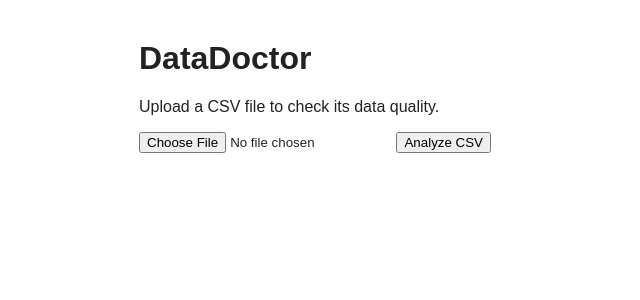
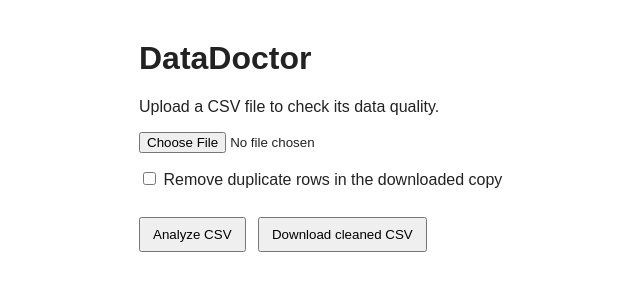
Before and after one commit to akshysasi/DataDoctor, a Flask app: page / in a window 1280 px wide. Shown: the top 300 px of the page, without its empty margins (76-716 px from the left). Run offline with Flask 3, Linux system fonts and the light colour scheme.

Commit message:
Add duplicate removal controls

```diff
--- a/templates/index.html
+++ b/templates/index.html
@@ -33,6 +33,10 @@
         .error {
             color: #b00020;
         }
+        button {
+            margin: 12px 8px 0 0;
+            padding: 8px 12px;
+        }
         pre {
             white-space: pre-wrap;
             overflow-wrap: anywhere;
@@ -44,8 +48,21 @@
     <p>Upload a CSV file to check its data quality.</p>
 
     <form method="post" enctype="multipart/form-data">
-        <input type="file" name="file" accept=".csv" required>
-        <button type="submit">Analyze CSV</button>
+        <p><input type="file" name="file" accept=".csv" required></p>
+
+        <p>
+            <label>
+                <input type="checkbox" name="remove_duplicates" value="yes">
+                Remove duplicate rows in the downloaded copy
+            </label>
+        </p>
+
+        <button type="submit" name="action" value="analyze">
+            Analyze CSV
+        </button>
+        <button type="submit" name="action" value="download">
+            Download cleaned CSV
+        </button>
     </form>
 
     {% if error %}
@@ -56,7 +73,6 @@
         <section>
             <h2>Data preview</h2>
             <p>Showing up to the first 10 rows.</p>
-
             <table>
                 <tr>
                     {% for column in preview_columns %}
@@ -124,7 +140,6 @@
 
         <section>
             <h2>Suggested actions</h2>
-
             {% if report.suggestions %}
                 <ul>
                     {% for suggestion in report.suggestions %}
```
